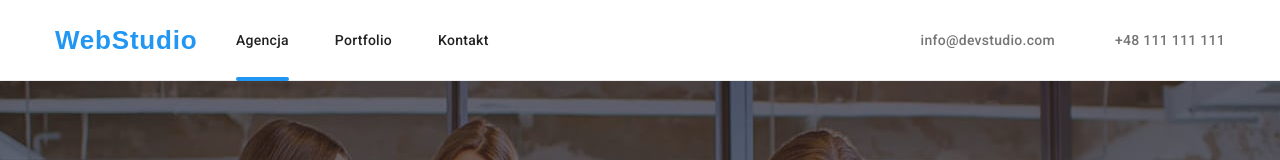
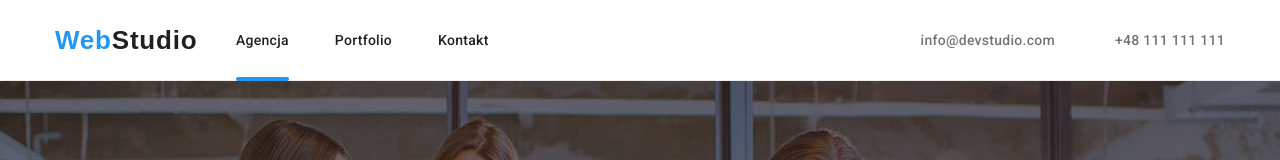
Before and after one commit to Panamano/goit-markup-hw-06, a plain HTML site: page index.html in a window 1280 px wide. Shown: the top 160 px of the page. Drawn offline with nearby package versions, Linux system fonts and the light colour scheme.

Commit message:
Update styles.css

```diff
--- a/css/styles.css
+++ b/css/styles.css
@@ -86,7 +86,7 @@ header {
   letter-spacing: 0.03em;
   color: var(--blue);
 }
-.navigation-logo > span {
+.header__logo > span {
   color: var(--font-gray);
 }
 .header__link1 {
```
